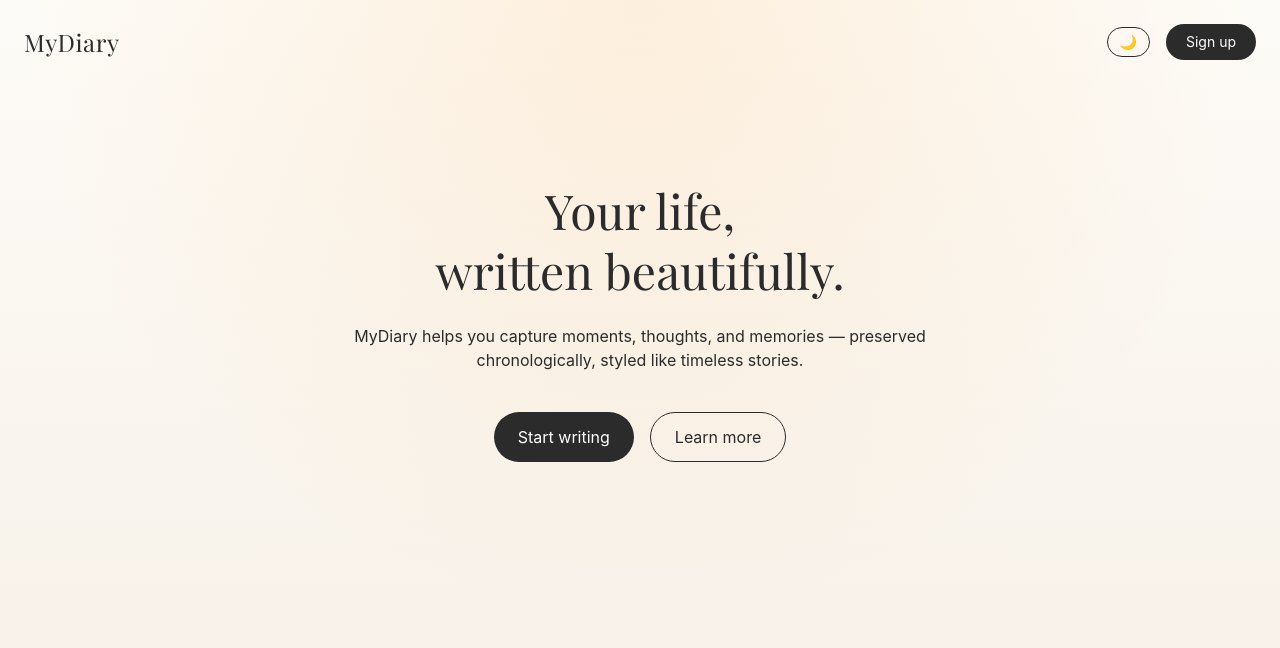
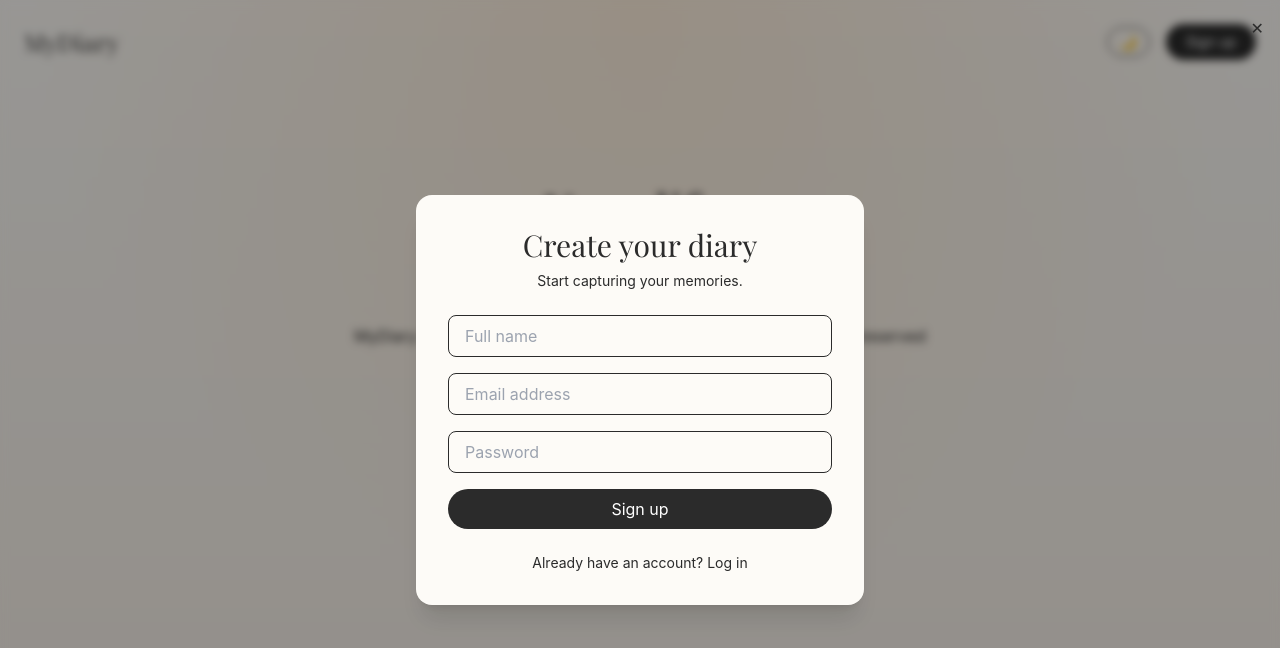
Before and after one commit to Daniel-okwier/My-Diary, a React (Vite) app in the folder client/: page / in a window 1280 px wide. Both pictures are taken after a click on the button "Sign up". Shown: the top 648 px of the page. Built offline with nearby package versions, Linux system fonts and the light colour scheme; a web font is replaced by a local one.

Commit message:
add auth modal with signup/login toggle

```diff
--- /dev/null
+++ b/client/src/components/auth/AuthModal.jsx
@@ -0,0 +1,89 @@
+import { useState } from "react";
+
+export default function AuthModal({ isOpen, onClose }) {
+  const [mode, setMode] = useState("signup"); // signup | login
+
+  if (!isOpen) return null;
+
+  return (
+    <div className="fixed inset-0 z-50 flex items-center justify-center bg-black/40 backdrop-blur-sm">
+      <div className="w-full max-w-md rounded-2xl bg-bg p-8 shadow-xl">
+        {/* Header */}
+        <div className="mb-6 text-center">
+          <h2 className="font-diary text-3xl">
+            {mode === "signup" ? "Create your diary" : "Welcome back"}
+          </h2>
+          <p className="mt-2 text-sm text-muted-foreground">
+            {mode === "signup"
+              ? "Start capturing your memories."
+              : "Continue your story."}
+          </p>
+        </div>
+
+        {/* Form */}
+        <form className="space-y-4">
+          {mode === "signup" && (
+            <input
+              type="text"
+              placeholder="Full name"
+              className="w-full rounded-lg border border-border bg-transparent px-4 py-2 outline-none focus:ring-2 focus:ring-primary"
+            />
+          )}
+
+          <input
+            type="email"
+            placeholder="Email address"
+            className="w-full rounded-lg border border-border bg-transparent px-4 py-2 outline-none focus:ring-2 focus:ring-primary"
+          />
+
+          <input
+            type="password"
+            placeholder="Password"
+            className="w-full rounded-lg border border-border bg-transparent px-4 py-2 outline-none focus:ring-2 focus:ring-primary"
+          />
+
+          <button
+            type="submit"
+            className="w-full rounded-full bg-primary py-2 text-white hover:opacity-90 transition"
+          >
+            {mode === "signup" ? "Sign up" : "Log in"}
+          </button>
+        </form>
+
+        {/* Footer */}
+        <div className="mt-6 text-center text-sm">
+          {mode === "signup" ? (
+            <>
+              Already have an account?{" "}
+              <button
+                onClick={() => setMode("login")}
+                className="text-primary hover:underline"
+              >
+                Log in
+              </button>
+            </>
+          ) : (
+            <>
+              New here?{" "}
+              <button
+                onClick={() => setMode("signup")}
+                className="text-primary hover:underline"
+              >
+                Create an account
+              </button>
+            </>
+          )}
+        </div>
+
+        {/* Close */}
+        <button
+          onClick={onClose}
+          className="absolute top-4 right-4 text-muted-foreground hover:text-primary"
+          aria-label="Close modal"
+        >
+          ✕
+        </button>
+      </div>
+    </div>
+  );
+}
--- a/client/src/components/layout/Navbar.jsx
+++ b/client/src/components/layout/Navbar.jsx
@@ -1,27 +1,32 @@
+import { useState } from "react";
 import { useTheme } from "../../hooks/useTheme";
+import AuthModal from "../auth/AuthModal";
 
 export default function Navbar() {
   const { theme, toggleTheme } = useTheme();
+  const [isAuthOpen, setIsAuthOpen] = useState(false);
   const isAuthenticated = false;
 
   return (
+    <>
       <nav className="flex items-center justify-between py-6">
         <div className="font-diary text-2xl tracking-wide">
           MyDiary
         </div>
 
         <div className="flex items-center gap-4">
-        {/* Theme toggle */}
           <button
             onClick={toggleTheme}
-          className="rounded-full border border-border px-3 py-1 text-sm transition hover:bg-muted"
-          aria-label="Toggle theme"
+            className="rounded-full border border-border px-3 py-1 text-sm hover:bg-muted transition"
           >
             {theme === "dark" ? "☀️" : "🌙"}
           </button>
 
           {!isAuthenticated ? (
-          <button className="rounded-full bg-primary px-5 py-2 text-sm text-white hover:opacity-90 transition">
+            <button
+              onClick={() => setIsAuthOpen(true)}
+              className="rounded-full bg-primary px-5 py-2 text-sm text-white hover:opacity-90 transition"
+            >
               Sign up
             </button>
           ) : (
@@ -31,5 +36,11 @@ export default function Navbar() {
           )}
         </div>
       </nav>
+
+      <AuthModal
+        isOpen={isAuthOpen}
+        onClose={() => setIsAuthOpen(false)}
+      />
+    </>
   );
 }
```
Lines whose indentation alone changed are shown as unchanged.
